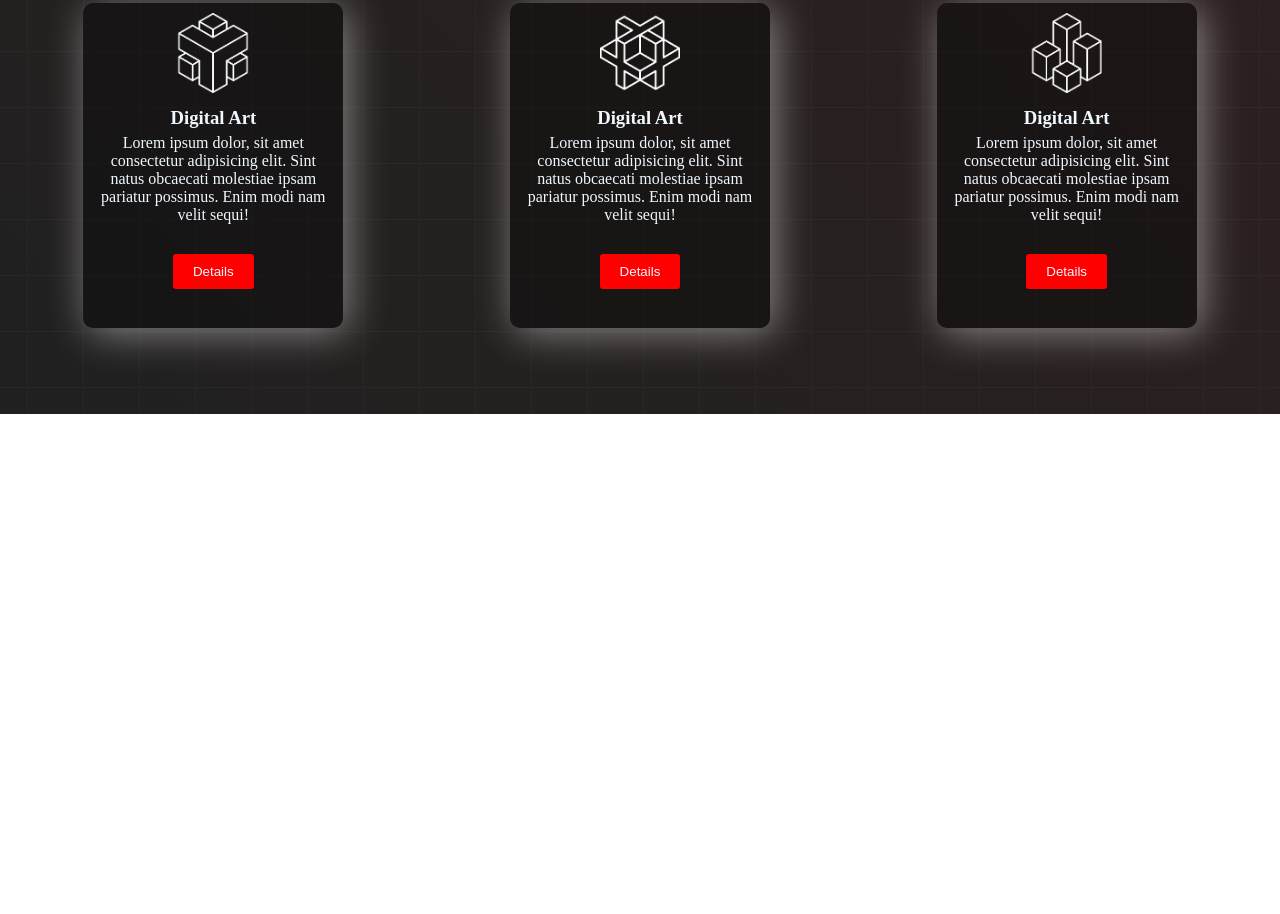
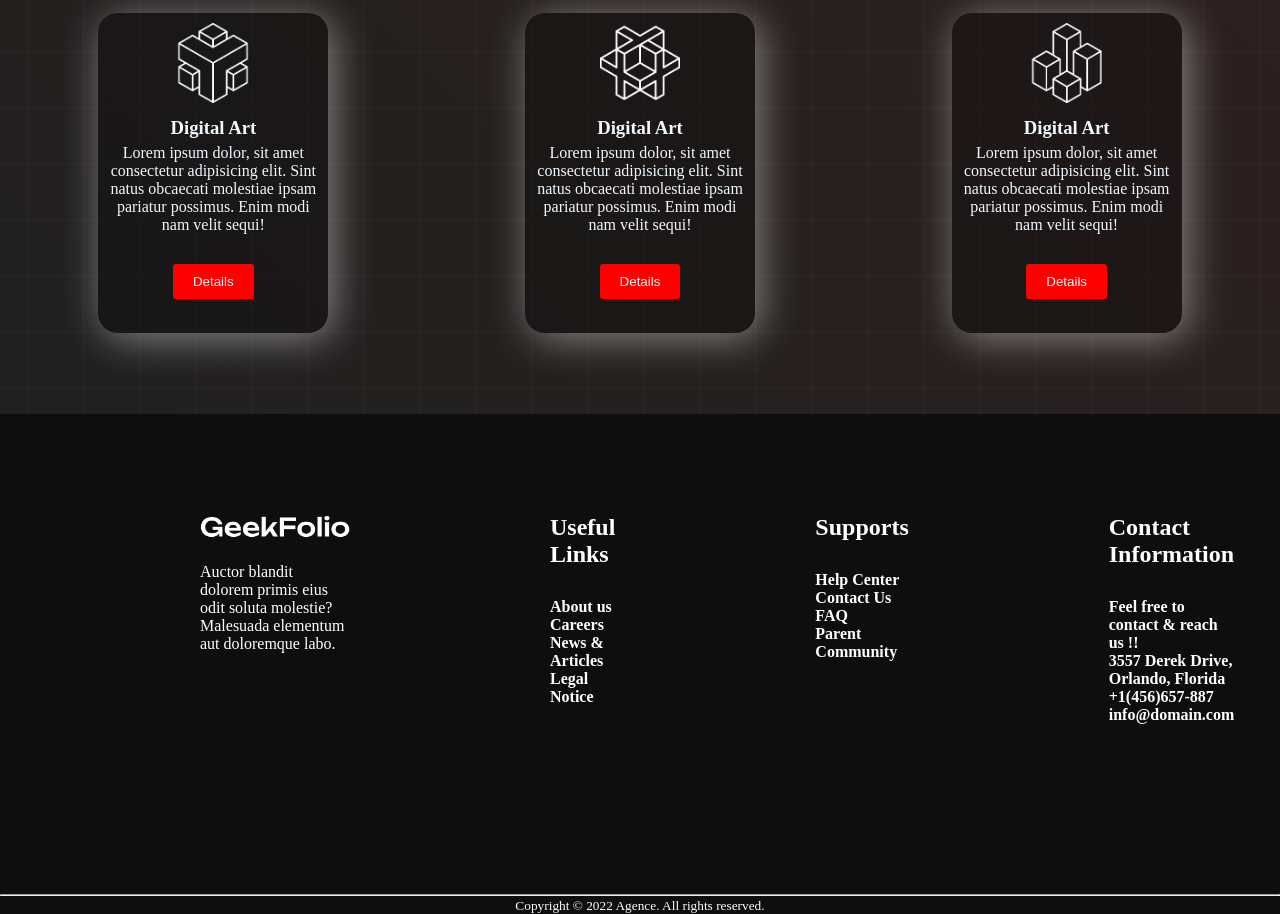
Before and after one commit to naajmul/one-page-design, a plain HTML site: page index.html in a window 1280 px wide. Shown: the part 1619-2533 px from the top of the page. Before the commit the page ends 2033 px from the top, so only its background shows below. Drawn offline with Linux system fonts and the light colour scheme.

Commit message:
full project done

```diff
--- a/css/style.css
+++ b/css/style.css
@@ -96,14 +96,15 @@
 
 .box{
     height: 300px;
-    width: 230px;
+    width: 210px;
     text-align: center;
-    padding: 15px;
+    padding: 10px;
     padding-top: 10px;
-    background-color: rgba(0, 0, 0, 0.358);
+    margin: 10px;
+    background-color: rgba(0, 0, 0, 0.299);
     color: aliceblue;
     box-shadow: 5px 5px 40px rgba(249, 245, 245, 0.475);
-    border-radius: 10px;
+    border-radius: 20px;
 }
 
 .icon{
@@ -136,3 +137,41 @@
     font-size: 60px;
     padding-top: 50px;
 }
+
+.main-contact{
+    height: 380px;
+    color: white;
+    background-color: rgb(15, 14, 14);
+    display: flex;
+    justify-content: space-around;
+    padding-top: 100px;
+    padding-left: 100px;
+    padding-right: 100px;
+}
+
+.contact{
+    height: 200px;
+    width: 300px;
+    text-align: left;
+    margin-left: 100px;
+    margin-right: 100px;
+}
+
+.bottom-logo{
+    width: 150px;
+    padding-bottom: 15px;
+}
+
+.main-contact div h2{
+    padding-bottom: 30px;
+}
+
+
+
+
+
+.copy{
+    background-color: rgb(15, 14, 14);
+    color: white;
+    text-align: center;
+}
--- a/index.html
+++ b/index.html
@@ -93,7 +93,52 @@
 
     </main>
 
-    <footer></footer>
+    <footer>
+                <!-- this is contact section  -->
+                <section>
+                    <div class="main-contact">
+                        <div class="contact">
+                            <img class="bottom-logo" src="./logo/logo-light.png" alt="">
+                            <p>Auctor blandit dolorem primis eius odit soluta molestie? Malesuada elementum aut doloremque labo.</p>
+                        </div>
+                        <div class="contact">
+                            <h2>
+                                Useful Links
+                            </h3>
+                            <h4>About us</h4>
+                            <h4>Careers</h4>
+                            <h4>News & Articles</h4>
+                            <h4>Legal Notice</h4>
+                        </div>
+
+                        <div class="contact">
+                            <h2>Supports</h3>
+                            <h4>Help Center</h4>
+                            <h4>Contact Us</h4>
+                            <h4>FAQ</h4>
+                            <h4>Parent Community</h4>
+                        </div>
+
+                        <div class="contact">
+                            <h2>Contact Information</h3>
+                            <h4>Feel free to contact & reach us !!</h4>
+                            <h4>3557 Derek Drive, Orlando, Florida</h4>
+                            <h4>+1(456)657-887</h4>
+                            <h4>info@domain.com</h4>
+                        </div>
+
+
+                    </div>
+                </section>
+
+
+
+            <hr  class="hr"/>
+      <p class="copy">
+        <small>Copyright &copy; 2022 Agence. All rights reserved.</small>
+      </p>
+
+    </footer>
 
 
 
```
